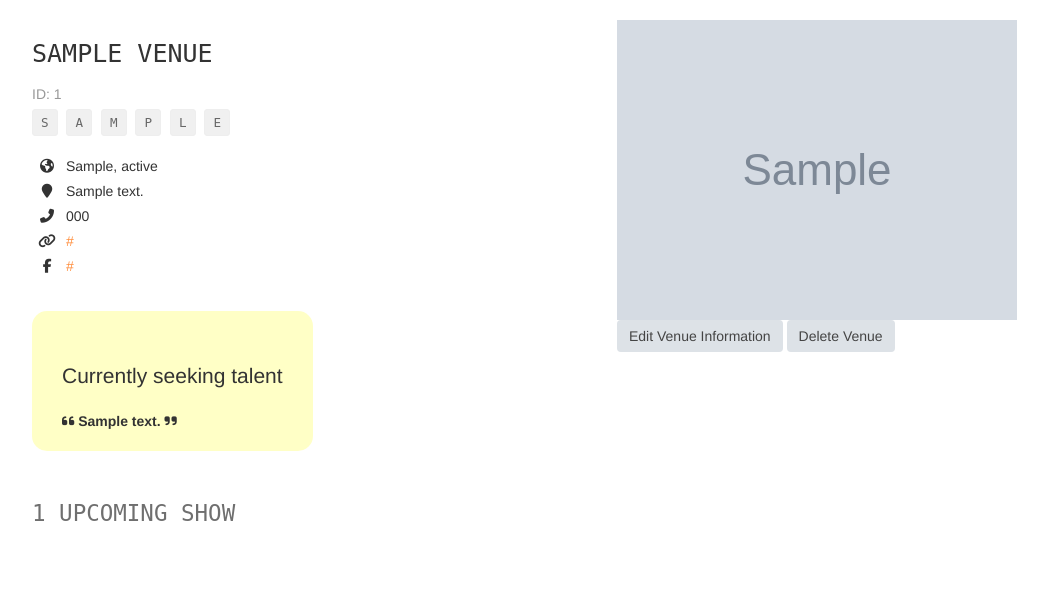
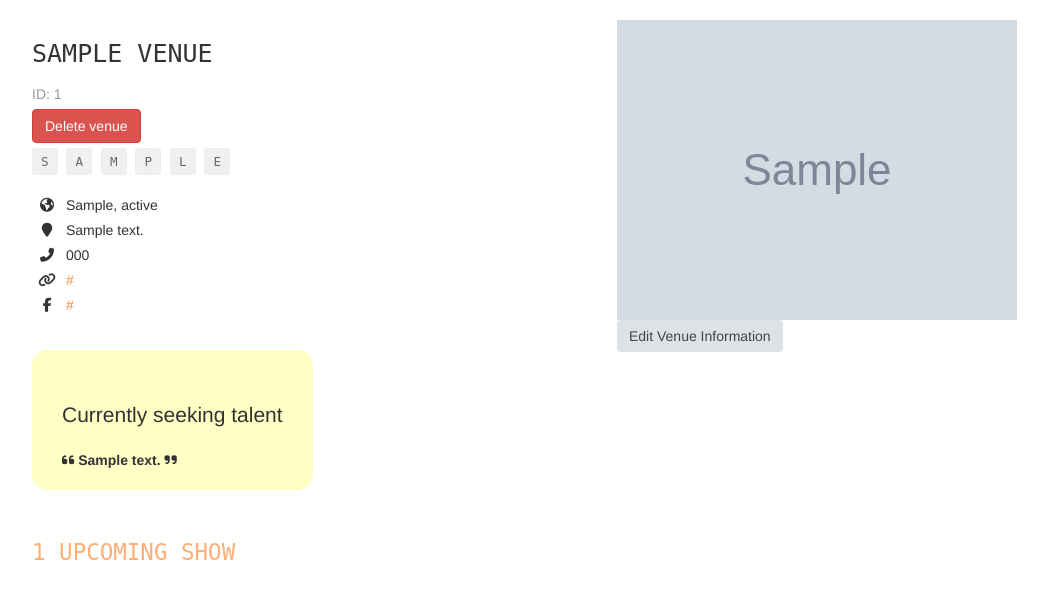
Before and after one commit to PeteSpangler/UdacityFullStackWebDev, a Flask app: page /venues/1 in a window 1280 px wide. Shown: the part 60-652 px from the top of the page, without its empty margins (38-1086 px from the left). Run offline with Flask 2, Linux system fonts and the light colour scheme; tables that the repository leaves empty hold one stand-in row (values such as "Sample post"); grey boxes marked "Sample" are stand-in pictures; some libraries are stand-ins or nearby versions.

Commit message:
see previous comment

```diff
--- a/fyyur/templates/pages/show_artist.html
+++ b/fyyur/templates/pages/show_artist.html
@@ -8,6 +8,9 @@
 		</h1>
 		<p class="subtitle">
 			ID: {{ artist.id }}
+			<form method="post" action="/artists/{{artist.id}}">
+				<button type="submit" class="btn btn-danger btn-large">Delete Artist</button>
+			</form>
 		</p>
 		<div class="genres">
 			{% for genre in artist.genres %}
@@ -42,7 +45,6 @@
 	<div class="col-sm-6">
 		<img src="{{ artist.image_link }}" alt="Artist Image" />
 		<a href="/artists/{{artist.id}}/edit"><button class="btn btn-default btn-small">Edit Artist Information</button></a>
-		<a href="/artists/{{artist.id}}/delete"><button class="btn btn-default btn-small">Delete Artist</button></a>
 	</div>
 </div>
 <section>
--- a/fyyur/templates/pages/show_venue.html
+++ b/fyyur/templates/pages/show_venue.html
@@ -8,6 +8,9 @@
 		</h1>
 		<p class="subtitle">
 			ID: {{ venue.id }}
+			<form method="post" action="/venues/{{venue.id}}">
+				<button type="submit" class="btn btn-danger btn-small">Delete venue</button>
+			</form>
 		</p>
 		<div class="genres">
 			{% for genre in venue.genres %}
@@ -44,8 +47,7 @@
 	</div>
 	<div class="col-sm-6">
 		<img src="{{ venue.image_link }}" alt="Venue Image" />
-		<a href="/venues/{{venue.id}}/edit"><button class="btn btn-default btn-small">Edit Venue Information</button></a>
-		<a href="/venues/{{venue.id}}/delete"><button class="btn btn-default btn-small">Delete Venue</button></a>
+		<a href="/venues/{{venue.id}}/edit"><button class="btn btn-default btn-large">Edit Venue Information</button>
 	</div>
 </div>
 <section>
```
